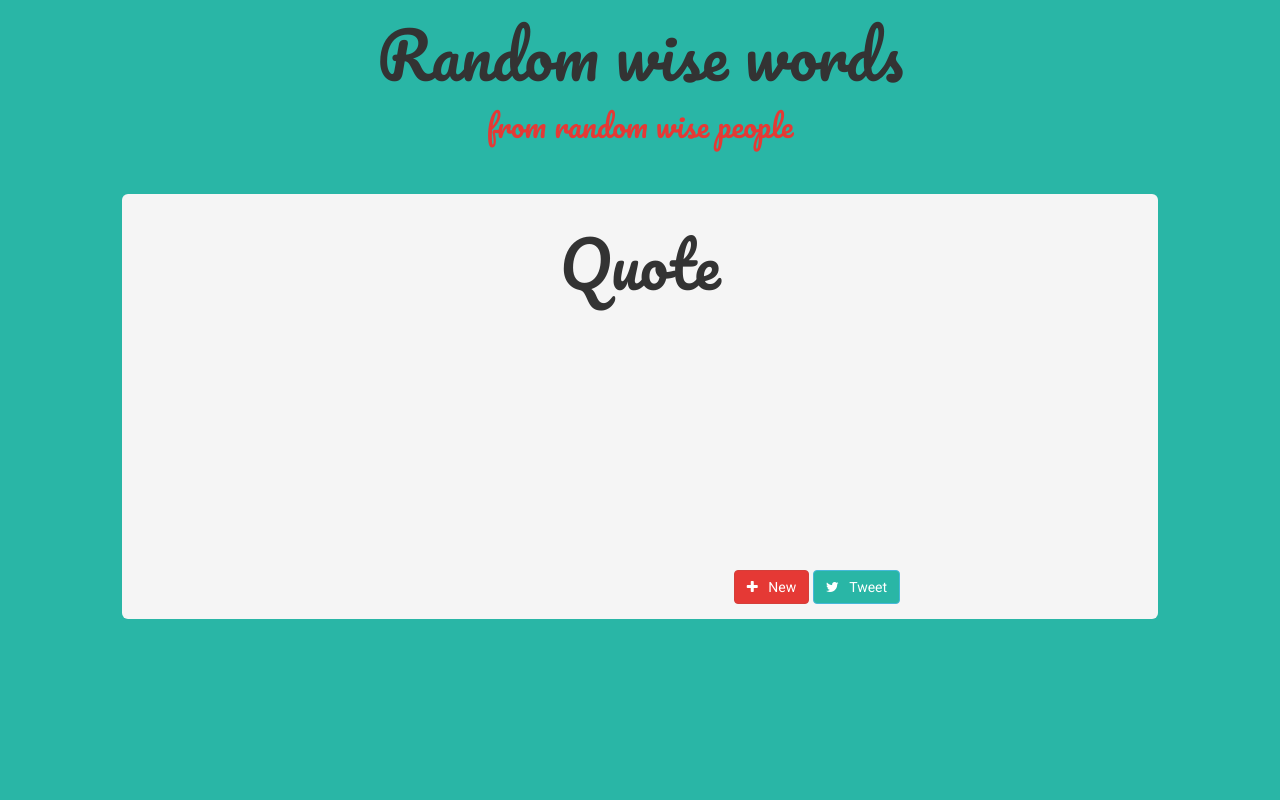
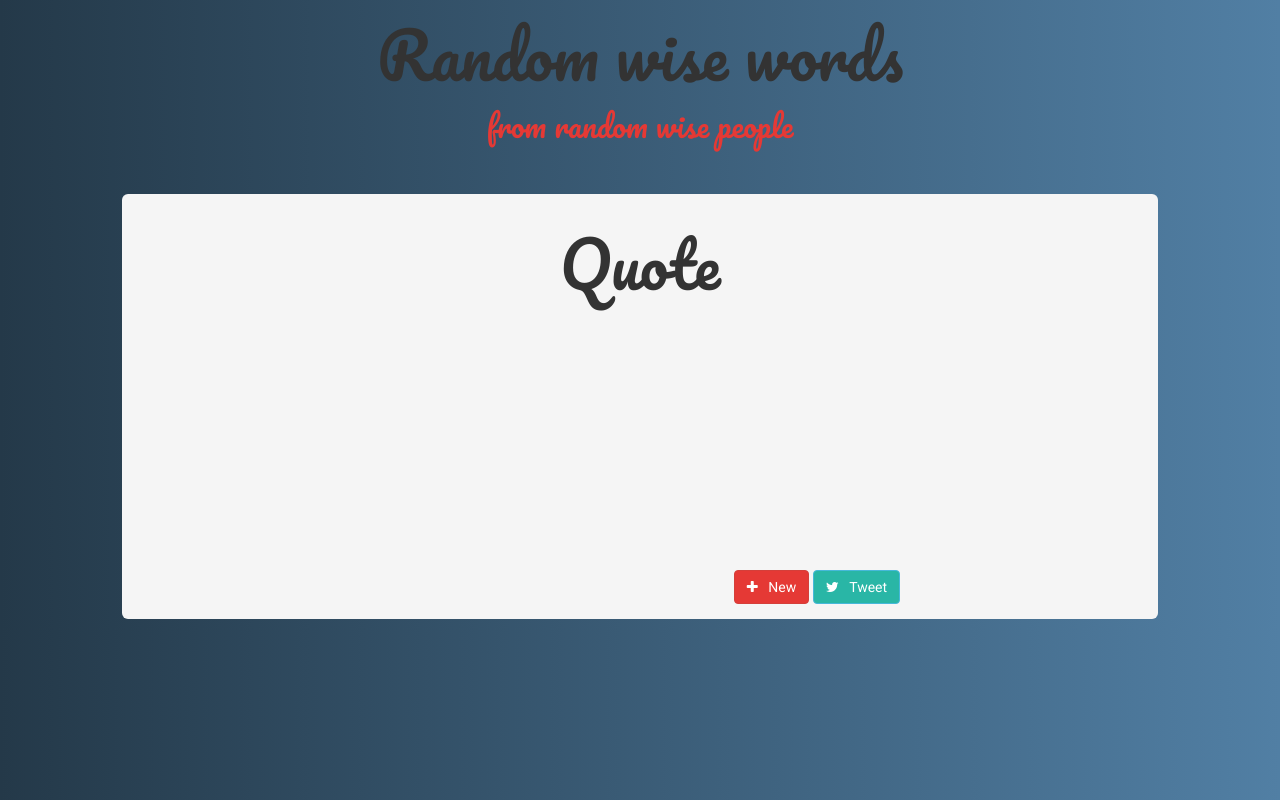
Before and after one commit to Kafiil/JokeMachine, a website: page index.html in a window 1280 px wide. Drawn offline with nearby package versions, Linux system fonts and the light colour scheme; no server answers.

Commit message:
Update style.css

```diff
--- a/style.css
+++ b/style.css
@@ -2,6 +2,7 @@
 @import url(https://fonts.googleapis.com/css?family=Pacifico);
 body {
   background-color: #29B6A6;
+  background:linear-gradient(to left, #517fa4, #243949);
   font-family: "Roboto"; }
 
 h1 {
```
